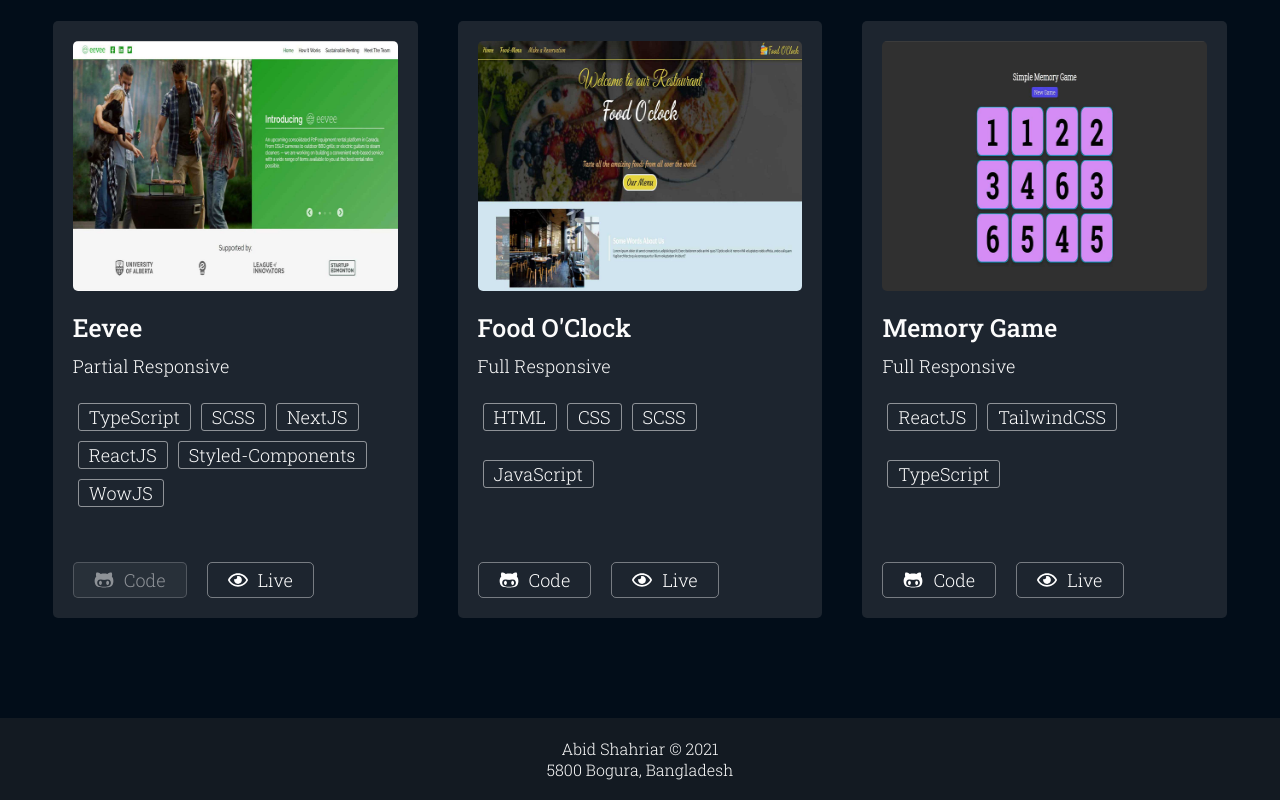
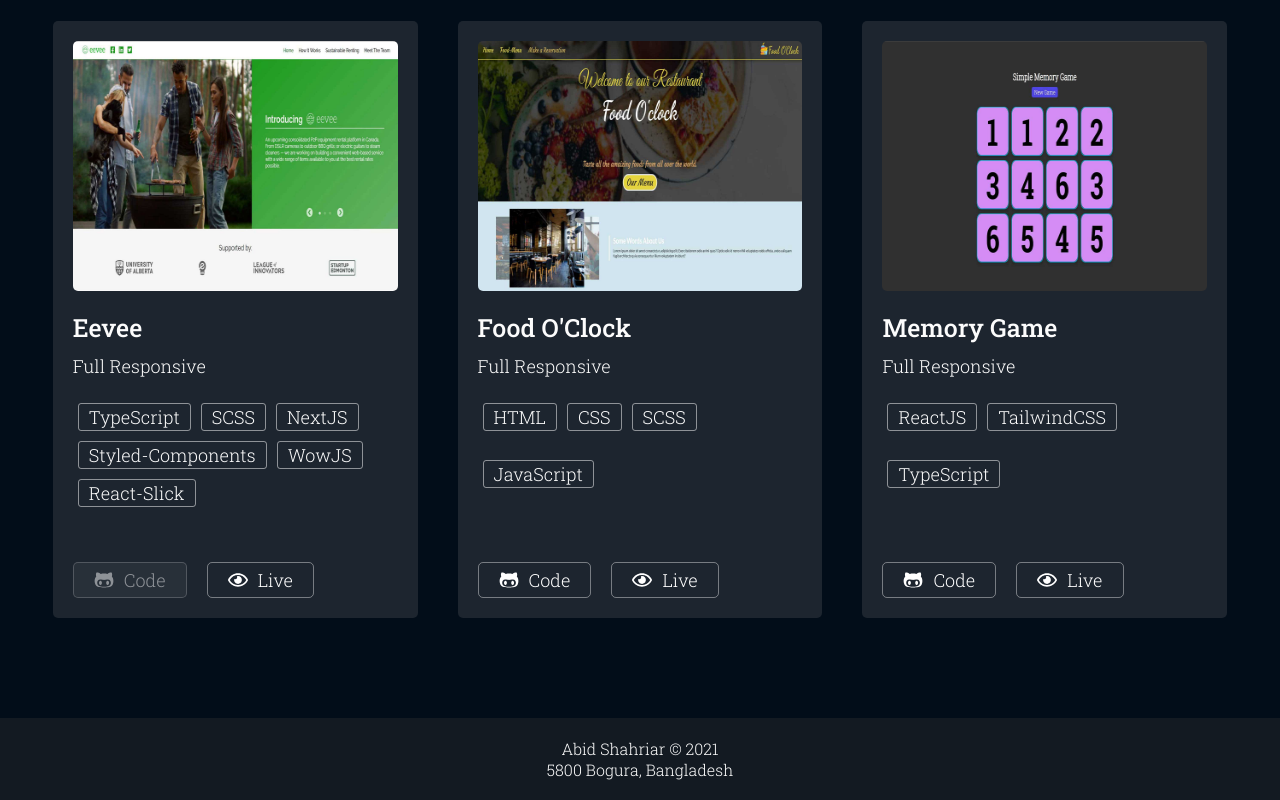
Before and after one commit to abid-shahriar/nextjs_portfolio_v2, a Next.js app: page / in a window 1280 px wide. Shown: the part 2721-3521 px from the top of the page. Built offline with nearby package versions, Linux system fonts and the light colour scheme.

Commit message:
minor fixes

```diff
--- a/src/components/ProjectsSection/index.tsx
+++ b/src/components/ProjectsSection/index.tsx
@@ -47,8 +47,8 @@ export default function Projects() {
         <ProjectBox
           img='/img/eevee.jpg'
           title='Eevee'
-          responsiveness='partial responsive'
-          stack={['TypeScript', 'SCSS', 'NextJS', 'ReactJS', 'Styled-Components', 'WowJS']}
+          responsiveness='full responsive'
+          stack={['TypeScript', 'SCSS', 'NextJS', 'Styled-Components', 'WowJS', 'React-Slick']}
           codeLink=''
           liveLink='https://eevee.to'
           delay={isMobile ? '0.5s' : '1.1s'}
```
